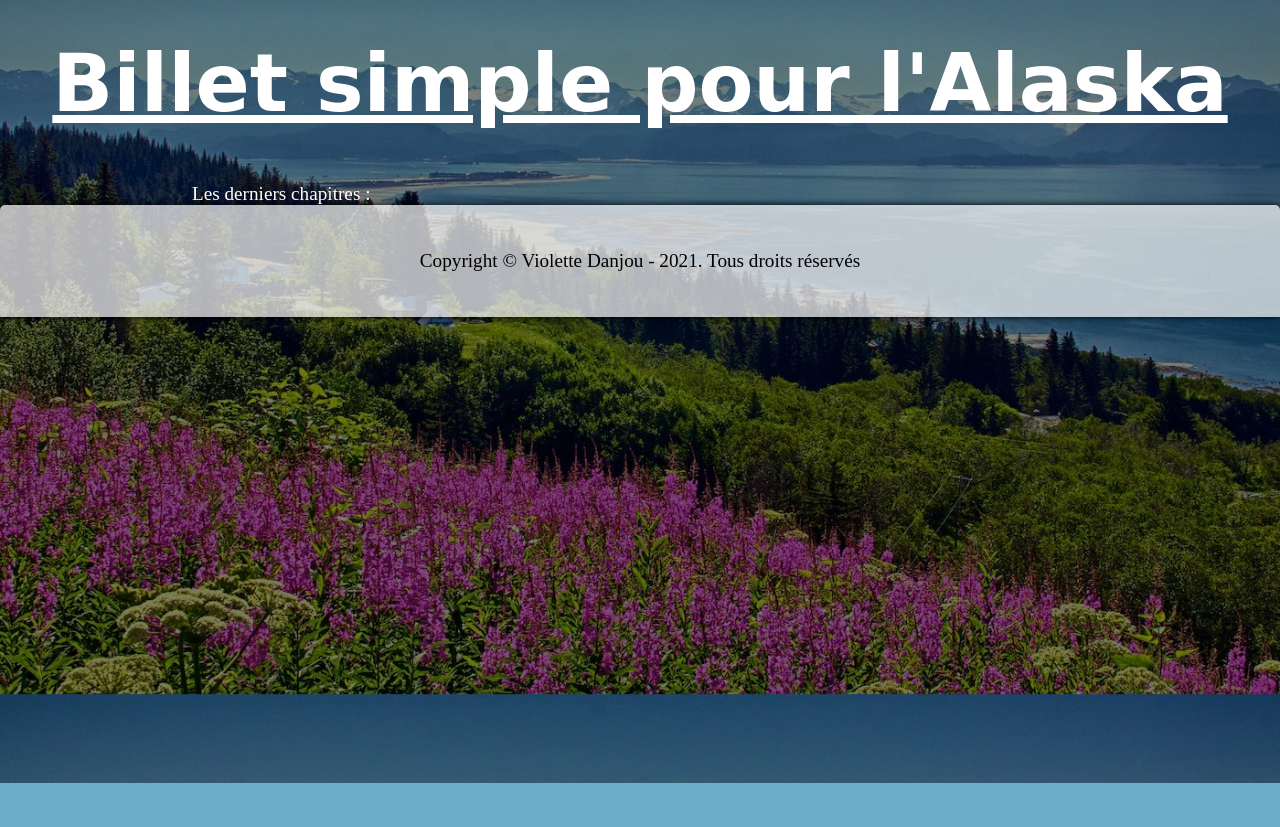
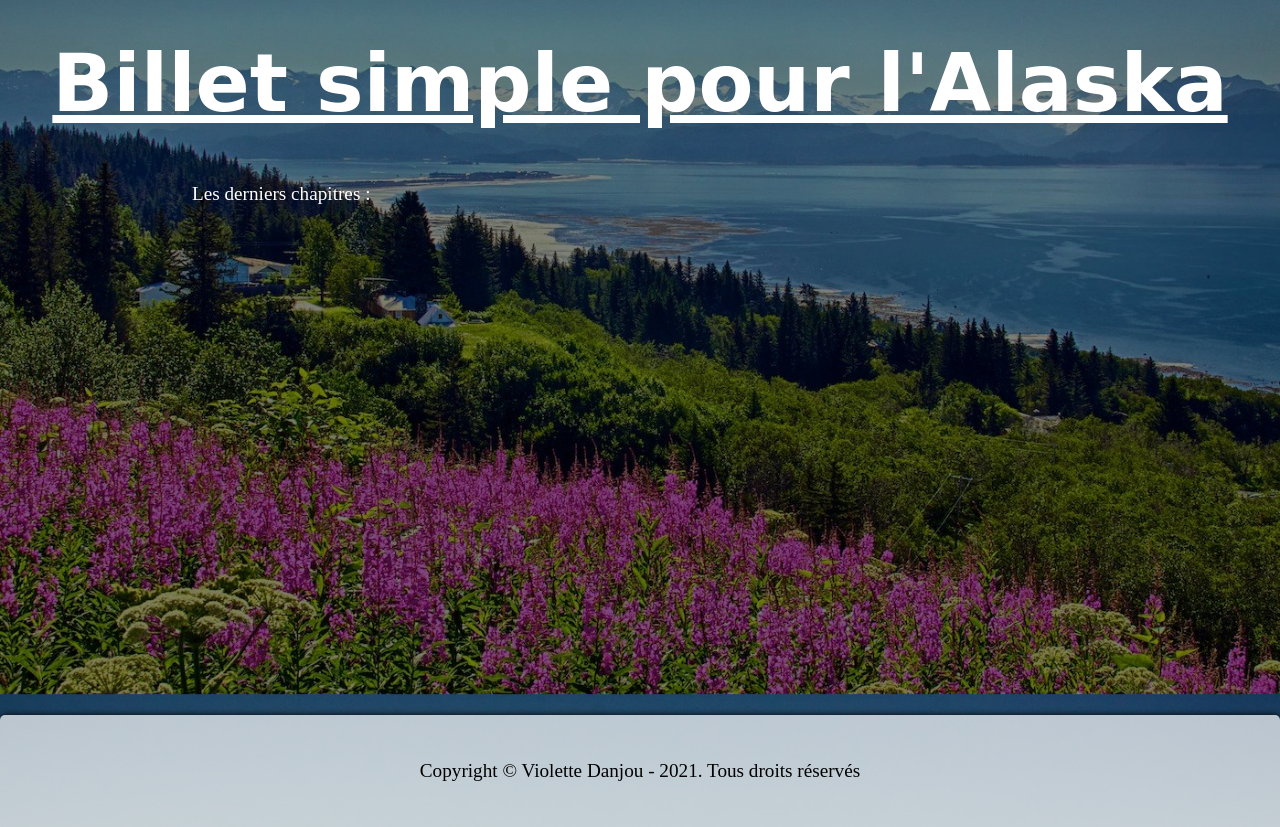
Before and after one commit to violettedanjou/Projet-4, a PHP site: page / in a window 1280 px wide. Shown: the part 157-984 px from the top of the page. Before the commit the page ends 940 px from the top, so only its background shows below. Run offline with PHP 8.4, Linux system fonts and the light colour scheme; data that the repository does not hold is empty; some libraries are stand-ins or nearby versions; some web fonts are replaced.

Commit message:
Pb footer : résolu

```diff
--- a/public/commentaires.css
+++ b/public/commentaires.css
@@ -9,7 +9,6 @@ html
 /* Menu */
 body
 {
-    /*position: relative;*/
     margin: 0px;
     background-image: linear-gradient(rgba(0, 0, 0, 0.5), rgba(0, 0, 0, 0.5)),
                   url("http://localhost:8888/Test_TP/TP_commentaires/public/alaskabackground.jpg");
@@ -18,6 +17,11 @@ body
     background-size: cover;
     padding-top: 140px;
     height: 100%;
+    min-height: calc(100% - 140px);
+}
+.wrap
+{
+    min-height: calc(100% - 222px);
 }
 #forteroche a
 {
@@ -286,16 +290,10 @@ h2
 /* Footer */
 footer
 {
-    /*position: absolute;
-    bottom: 0px;
-    width: 100%;*/
     display: flex;
     justify-content: center;
     align-items: center;
-    /*height: 80px;*/
-    /*margin-top: 100px;
-    margin-bottom: 0px;
-    /*padding: 5px;*/
+    margin-top: 100px;
     border-radius: 5px 5px 0px 0px;
     box-shadow: 0px 0px 7px #000000;
     background-color: rgba(255, 255, 255, 0.7);
--- a/view/template.php
+++ b/view/template.php
@@ -16,6 +16,7 @@
     </head>
 
     <body>
+    	<div class="wrap">
 	        <header>
 			    	<div id="forteroche">
 			    		<a href="index.php">
@@ -43,7 +44,7 @@
 			</header>
 
 	    	<?= $content ?>
-
+    	</div>
 	    <footer>
 	    	<p> Copyright © Violette Danjou - 2021. Tous droits réservés</p>
 	    </footer>
```
Lines whose indentation alone changed are shown as unchanged.
